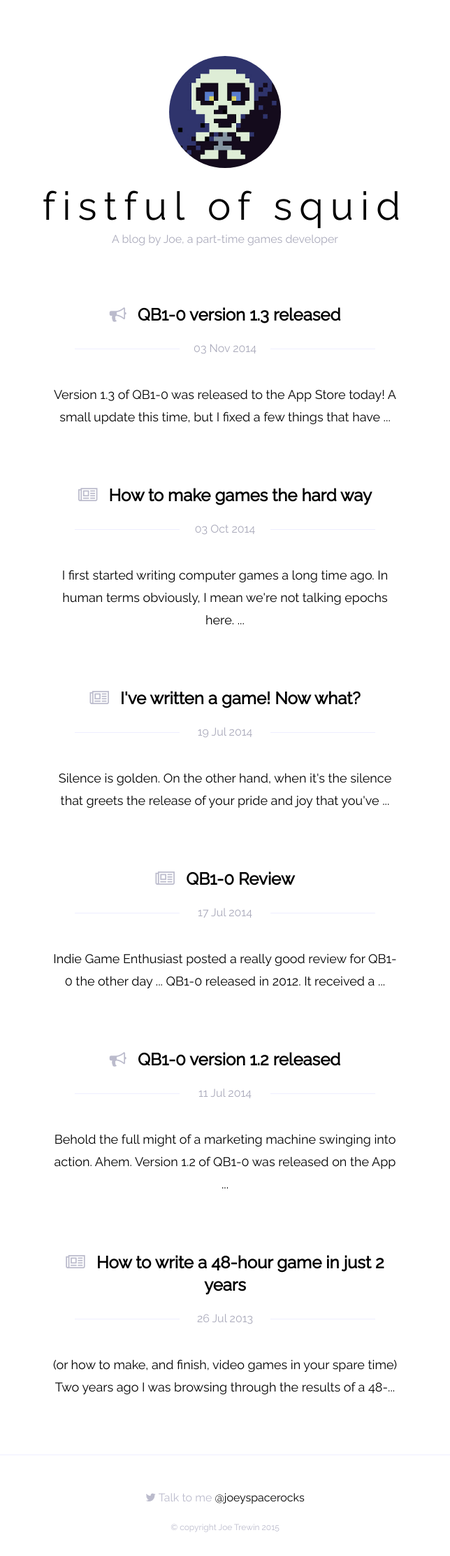
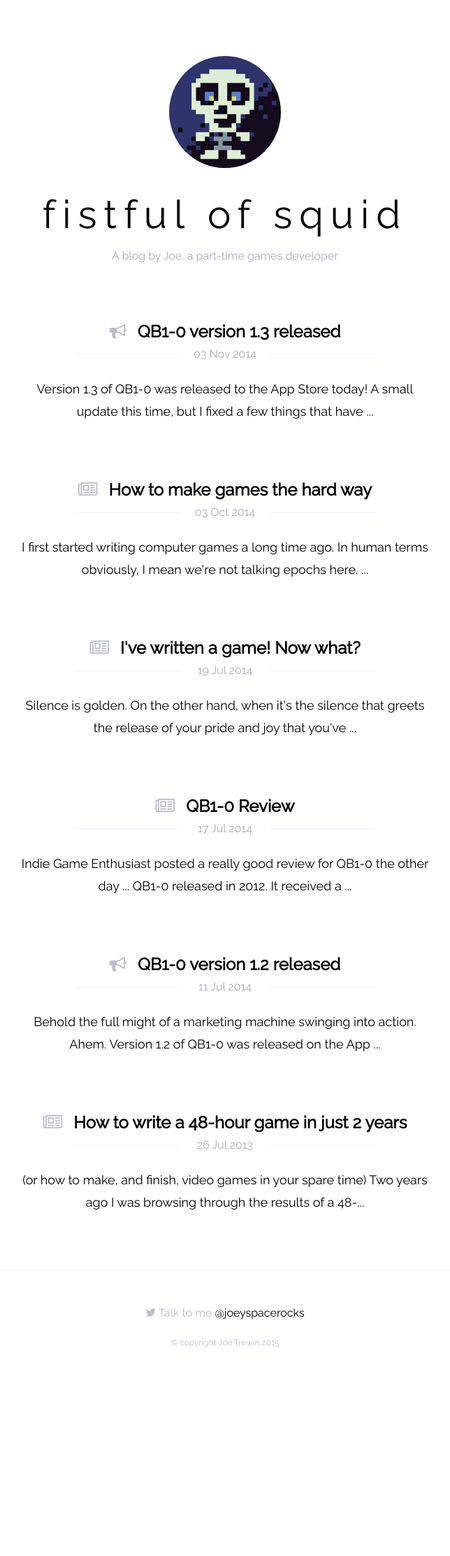
Before and after one commit to joeyspacerocks/joeyspacerocks.github.io, a PHP site: page /blog/index.html in a window 1280 px wide. Shown: the whole page at 70% size, without its empty margins (318-962 px from the left). After the commit the page ends 1925 px from the top, so only its background shows below. Run offline with PHP 8.4, Linux system fonts and the light colour scheme; some libraries are stand-ins or nearby versions.

Commit message:
Fixing blog index layout.

```diff
--- a/blog/main.css
+++ b/blog/main.css
@@ -25,6 +25,7 @@
         font-size: 42pt;
         margin-bottom: 0px;
         letter-spacing: 10px;
+	line-height: 1em;
     }
 
     .header img {
@@ -46,7 +47,7 @@
 
     .contents li {
         margin: 0 0 80px 0;
-        width: 500px;
+        max-width: 600px;
     }
 
     .contents h2 {
@@ -65,6 +66,7 @@
         padding: 0 15px;
         position: relative;
         width: 100px;
+	margin: 0;
     }
 
     .contents .date:before,
```
